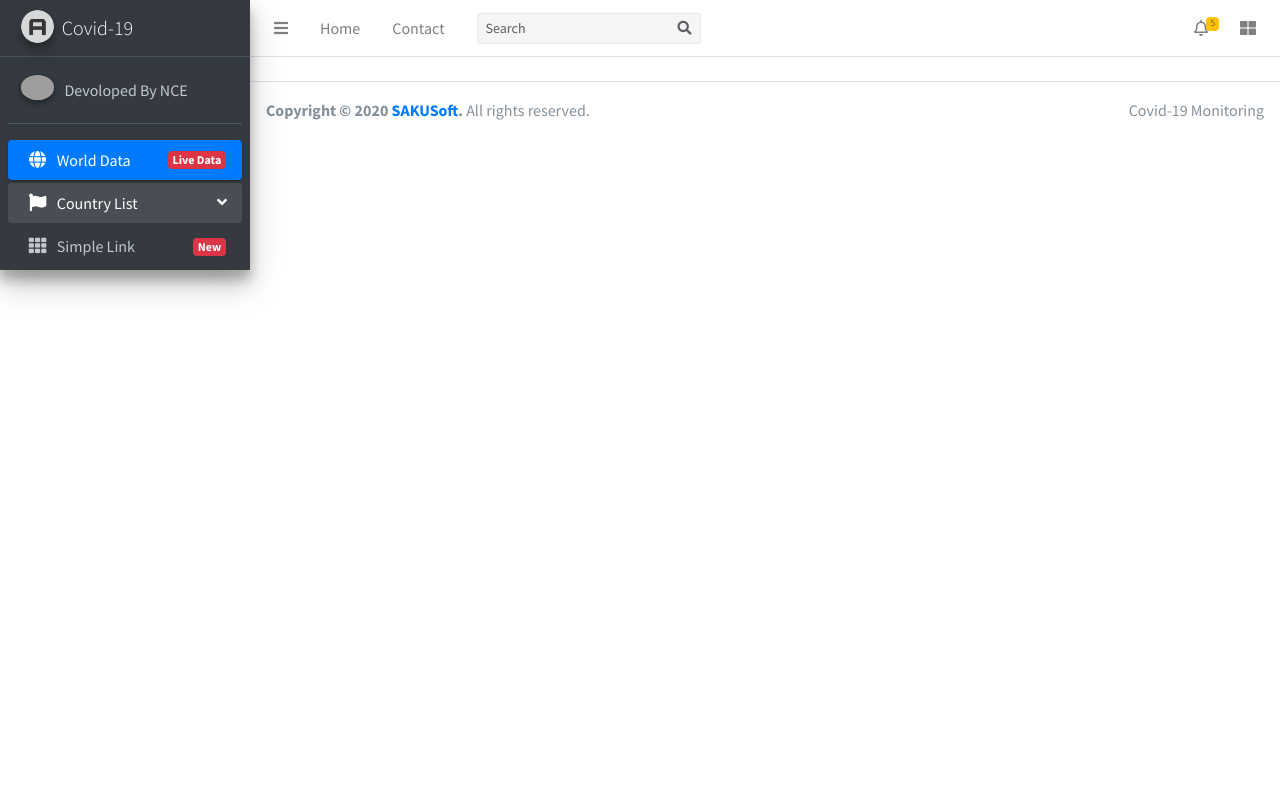
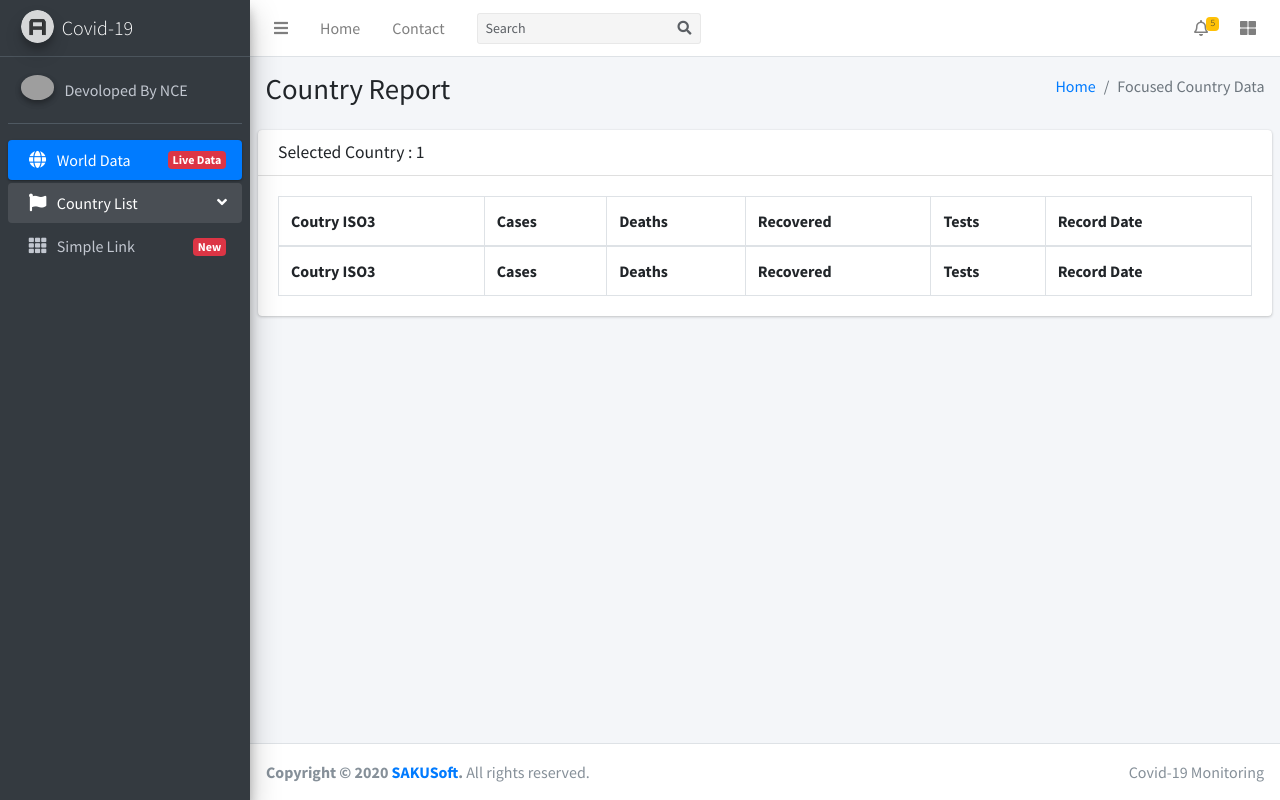
Before and after one commit to nureddincuneyd/Covid-19ReportExample, a PHP site: page /countryPage.php?iso3=1 in a window 1280 px wide. Run offline with PHP 8.4, Linux system fonts and the light colour scheme; tables that the repository leaves empty or names only in its code hold one stand-in row (values such as "Sample post"); data that the repository does not hold is empty; some libraries are stand-ins or nearby versions; grey boxes are pictures that could not be loaded.

Commit message:
Country Report Page Update

```diff
--- a/countryPage.php
+++ b/countryPage.php
@@ -1,10 +1,123 @@
 <?php
 include 'header.php';
 
-$countryCode = $_["iso3"];
+$countryCode = $_GET["iso3"];
 
-echo "Gelen Ulke Kodu = ".$countryCode;
+
 ?>
+
+
+
+
+<!-- Content Wrapper. Contains page content -->
+<div class="content-wrapper">
+	<!-- Content Header (Page header) -->
+	<section class="content-header">
+		<div class="container-fluid">
+			<div class="row mb-2">
+				<div class="col-sm-6">
+					<h1>Country Report</h1>
+				</div>
+				<div class="col-sm-6">
+					<ol class="breadcrumb float-sm-right">
+						<li class="breadcrumb-item"><a href="index.php">Home</a></li>
+						<li class="breadcrumb-item active">Focused Country Data</li>
+					</ol>
+				</div>
+			</div>
+		</div><!-- /.container-fluid -->
+	</section>
+
+	<!-- Main content -->
+	<section class="content">
+		<div class="row">
+			<div class="col-12">
+				<div class="card">
+					<div class="card-header">
+						<h3 class="card-title">Selected Country : <?php echo $countryCode; ?></h3>
+					</div>
+					<!-- /.card-header -->
+					<div class="card-body">
+						<table id="example2" class="table table-bordered table-hover">
+							<thead>
+								<tr>
+									<th>Coutry ISO3</th>
+									<th>Cases</th>
+									<th>Deaths</th>
+									<th>Recovered</th>
+									<th>Tests</th>
+									<th>Record Date</th>
+								</tr>
+							</thead>
+
+							<tbody>
+								<?php
+								try{
+
+									$sql = "SELECT countryList.ctryName, cases, deaths, recovered, tests, recordDate
+									FROM covidData
+									LEFT JOIN countryList
+									ON covidData.ctryCode = countryList.ctryCode
+									WHERE covidData.ctryCode ='".$countryCode."'";
+
+/*
+									$resu = $conn->prepare("SELECT countryList.ctryName, cases, deaths, recovered, tests, recordDate
+										FROM covidData
+										LEFT JOIN countryList
+										ON covidData.ctryCode = countryList.ctryCode
+										WHERE covidData.ctryCode ='".$countryCode."'");
+									$resu->execute();
+
+									$results = $resu->setFetchMode(PDO::FETCH_ASSOC);
+*/
+									foreach ($conn->query($sql) as $row) {
+
+
+										?>
+										<tr>
+											<td><?php echo $row["ctryName"]; ?></td>
+											<td><?php echo $row["cases"]; ?></td>
+											<td><?php echo $row["deaths"]; ?></td>
+											<td><?php echo $row["recovered"]; ?></td>
+											<td><?php echo $row["tests"]; ?></td>
+											<td><?php echo $row["recordDate"]; ?></td>
+										</tr>
+										<?php
+									}
+								}
+								catch(PDOException $e) {
+									echo "Error: " . $e->getMessage();
+								}
+								$conn = null;
+								?>
+							</tbody>
+
+							<tfoot>
+								<tr>
+									<th>Coutry ISO3</th>
+									<th>Cases</th>
+									<th>Deaths</th>
+									<th>Recovered</th>
+									<th>Tests</th>
+									<th>Record Date</th>
+								</tr>
+							</tfoot>
+						</table>
+					</div>
+					<!-- /.card-body -->
+				</div>
+				<!-- /.card -->
+
+				<!-- /.card -->
+			</div>
+			<!-- /.col -->
+		</div>
+		<!-- /.row -->
+	</section>
+	<!-- /.content -->
+</div>
+<!-- /.content-wrapper -->
+
 
 
 <?php
```
